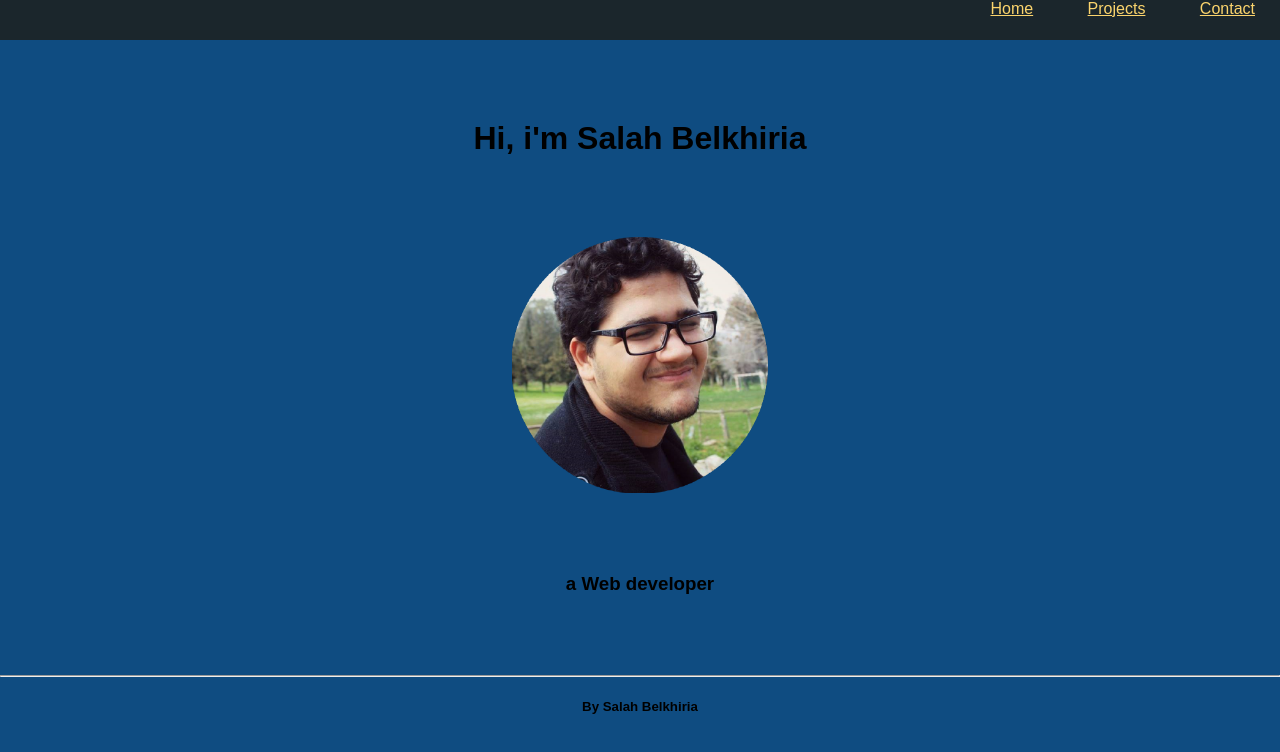
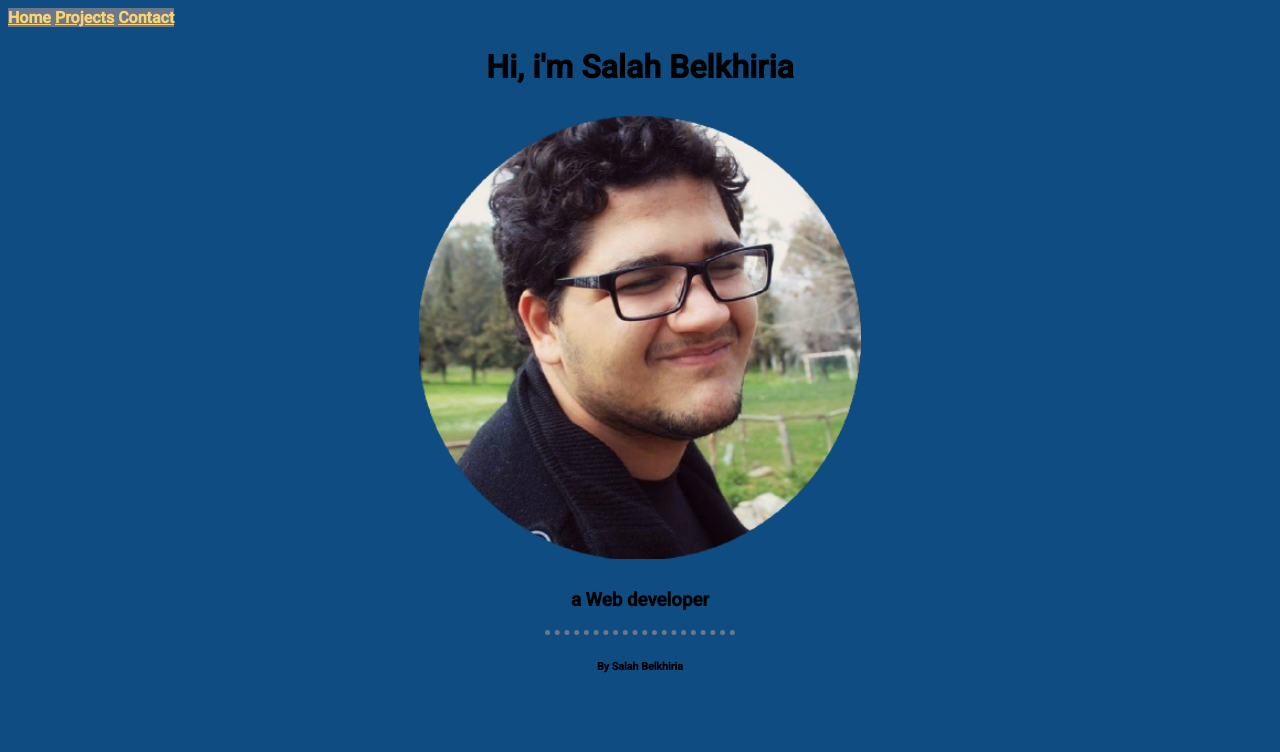
Before and after one commit to medsalahbelkhiria/Second-checkpoint, a plain HTML site: page index.html in a window 1280 px wide. Drawn offline with Linux system fonts and the light colour scheme.

Commit message:
updated some HTML and added some CSS

```diff
--- /dev/null
+++ b/CSS/styles.css
@@ -0,0 +1,57 @@
+/**************** General Settings ****************/
+body {
+    font-family: 'Roboto', sans-serif;
+    background-color: #0f4c81;
+}
+
+footer {
+    text-align: center;
+}
+
+hr {
+    color: #6b778d;
+    width: 15%;
+    border-style: none none;
+    border-bottom: dotted 5px;
+
+}
+
+/**************** NavBar Elements ****************/
+nav {
+    height: 100%;
+    background-color: #6b778d;
+    display: inline;
+}
+
+.NavBar {
+    margin-top: 0px;
+}
+
+.NavBarElement {
+    color: #fbd46d;
+    font-weight: bold;
+
+}
+
+/**************** Home Page ****************/
+.HomeText {
+    text-align: center;
+}
+
+.MyPicture {
+    display: block;
+    margin: 30px auto 30px auto;
+    width: 35%;
+}
+
+/**************** Projects Page ****************/
+.YoutubeVideo {
+    display: block;
+    margin: 50px auto 50px auto;
+}
+
+.ProjectsTitle {
+    text-align: center;
+}
+
+/**************** Contact Page ****************/
--- a/index.html
+++ b/index.html
@@ -3,69 +3,31 @@
 
 <head>
   <title> Med Salah Belkhiria </title>
-  <style>
-    header {
-      background-color: #1b262c;
-      height: 40px;
-      text-align: right;
-    }
-
-    a {
-      padding: 25px;
-      color: #fbd46d;
-    }
-
-    body {
-      background-color: #0f4c81;
-      font-family: sans-serif;
-      margin: 0;
-    }
-
-    h1,
-    h3 {
-      margin-top: 80px;
-      margin-bottom: 80px;
-      text-align: center;
-    }
-
-
-    h5 {
-      text-align: center;
-    }
-
-    hr {
-      margin-bottom: auto;
-    }
-
-    img {
-      display: block;
-      width: 20%;
-      margin-left: auto;
-      margin-right: auto;
-    }
-  </style>
+  <link rel="stylesheet" href="CSS/styles.css">
+  <link href="https://fonts.googleapis.com/css2?family=Roboto:wght@500&display=swap" rel="stylesheet">
 </head>
 
 <body>
+
   <header>
     <div>
-      <nav>
-        <a href="index.html"> Home</a>
-        <a href="projects.html"> Projects</a>
-        <a href="contact.html"> Contact</a>
+      <nav class="NavBar">
+        <a href="index.html" class="NavBarElement"> Home</a>
+        <a href="projects.html" class="NavBarElement"> Projects</a>
+        <a href="contact.html" class="NavBarElement"> Contact</a>
       </nav>
     </div>
   </header>
 
   <main>
-    <h1> Hi, i'm Salah Belkhiria</h1>
-    <img src="res/64941987.png" alt="My picture">
-    <h3> a Web developer</h3>
+    <h1 class="HomeText"> Hi, i'm Salah Belkhiria</h1>
+    <img src="res/64941987.png" alt="My picture" class="MyPicture">
+    <h3 class="HomeText"> a Web developer</h3>
   </main>
 
   <footer>
     <hr>
-    <h5> By Salah Belkhiria</h5>
+    <h6> By Salah Belkhiria</h6>
   </footer>
 </body>
 
```
Also changed, not shown: contact.html (+24 -15 lines), projects.html (+13 -9 lines).
